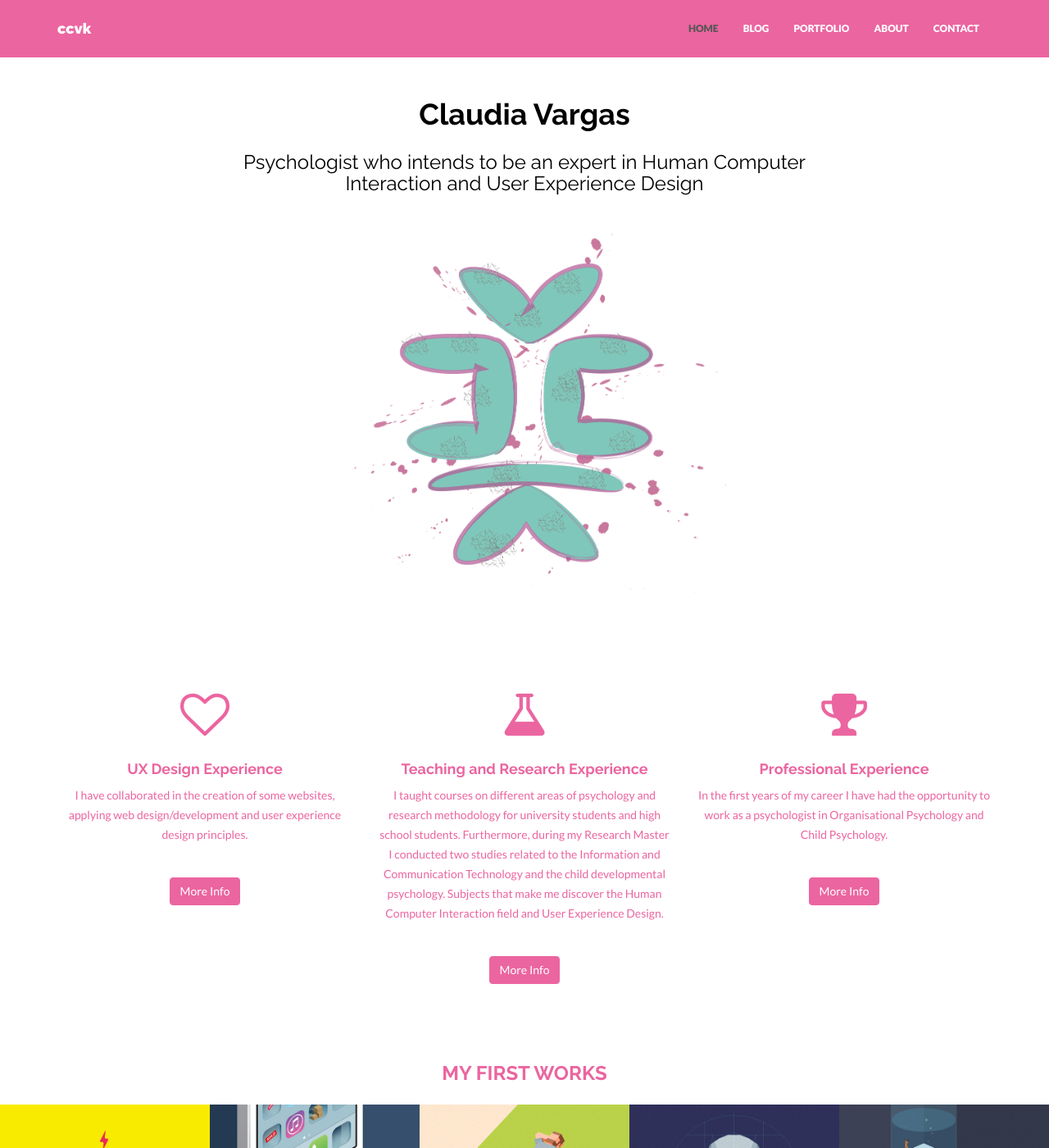
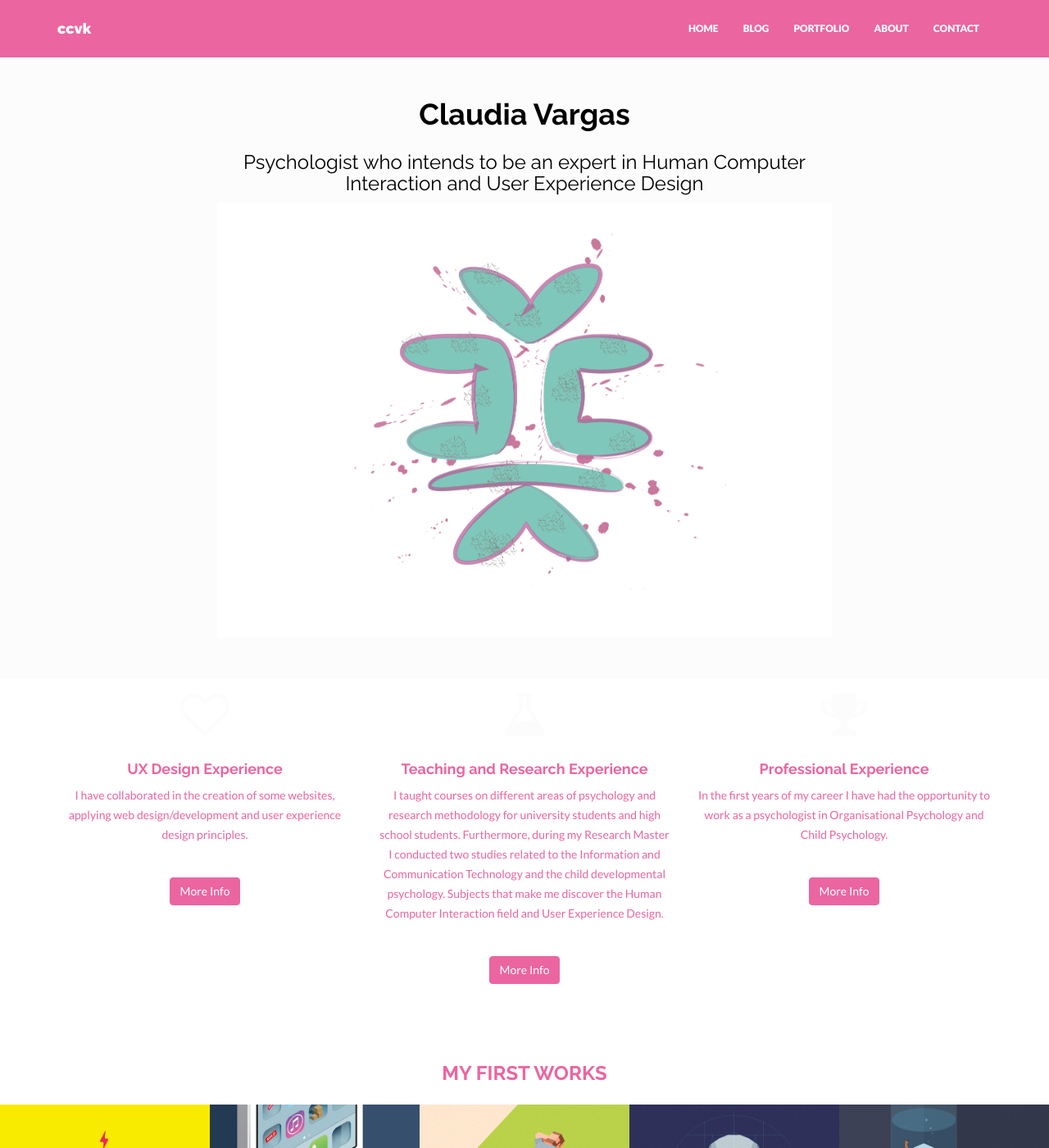
Before and after one commit to claucvk/claucvk.github.io, a Jekyll site: the page built from index.html, in a window 1280 px wide and 1400 px high. Shown: the whole window at 82% size. Built offline with Jekyll 4.4.1, drawn with Linux system fonts in a browser that asks for light colours; nearby versions of some CDN libraries.

Commit message:
cambio de color en homme page

```diff
--- a/_config.yml
+++ b/_config.yml
@@ -13,7 +13,7 @@ permalink: /:categories/:title
 excerpt_separator: <!--more--> #use this in posts to define how long the excerpt of the post (that is shown on the Blog page) is
 
 colors:  #in hex code if not noted else
-  primary: "f9fac1" #"#F70031"
+  primary: "#fcfcfc" #"#F70031"
   primary_rgb: "0,179,254" #"247,0,49" #rgb of the primary. Needed in some places for the transparency effect.
   secondary: "#eb65a0" #"#33004D"
   link: "#428bca"
```
